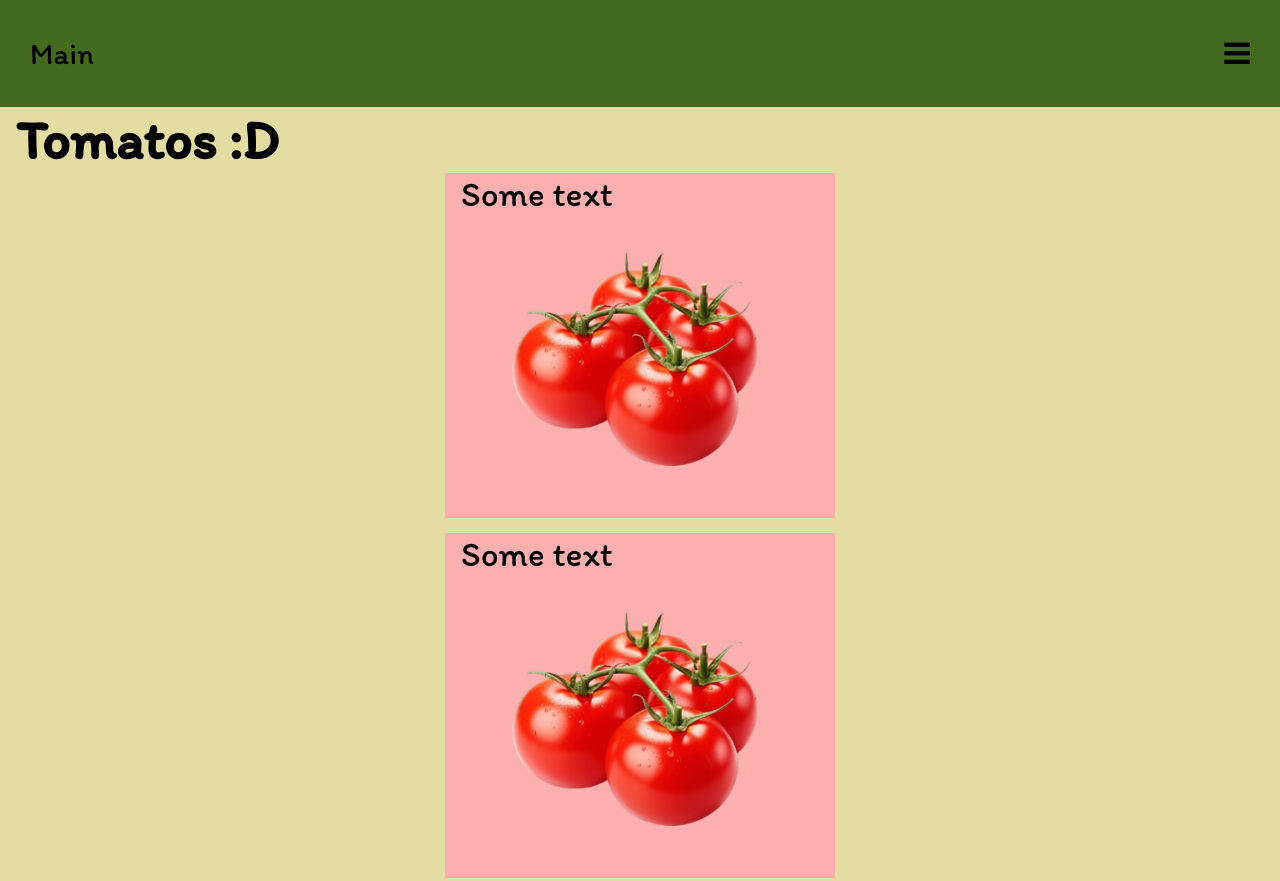
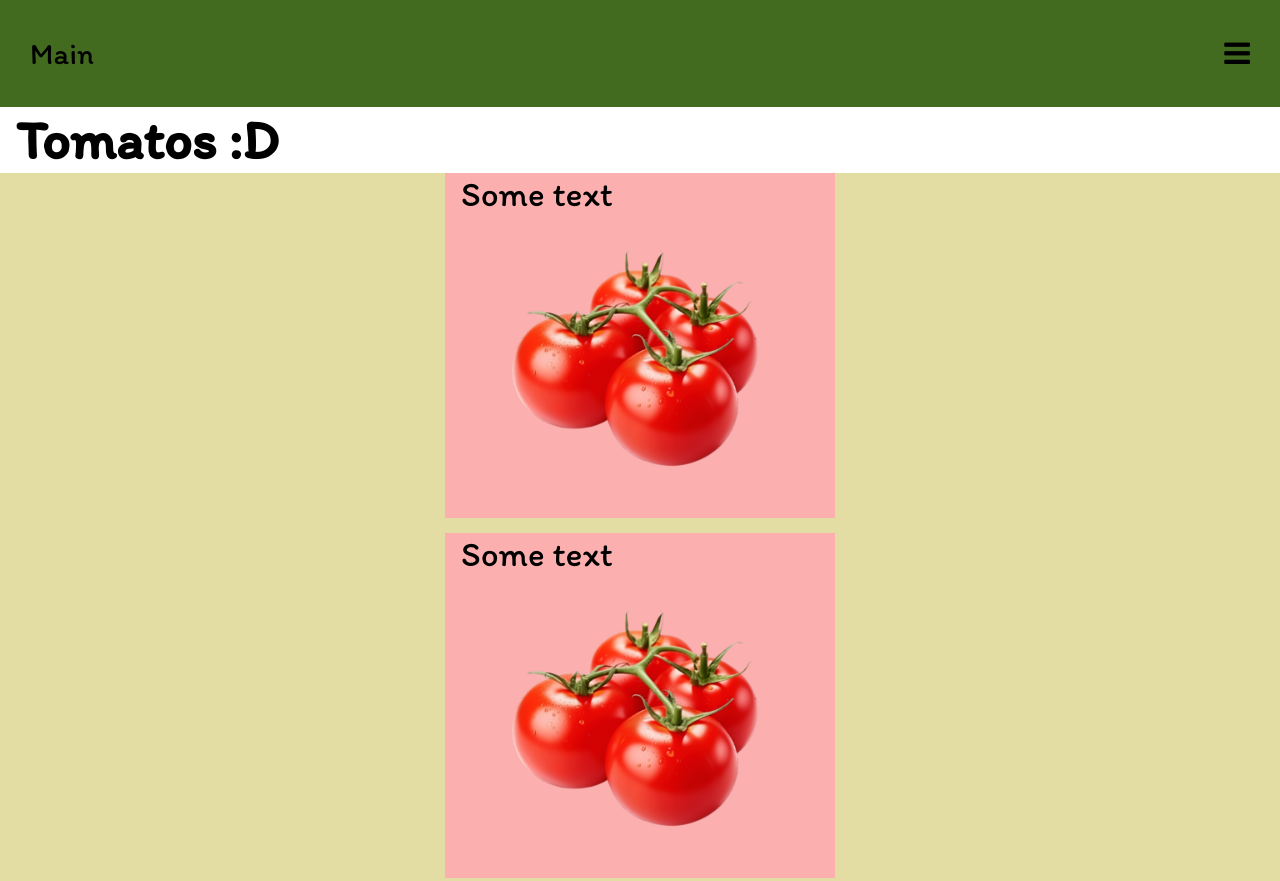
Before and after one commit to poloch12/zaverecne-kodovani, a plain HTML site: page index.html in a window 1280 px wide. Shown: the top 881 px of the page. Drawn offline with Linux system fonts and the light colour scheme.

Commit message:
Implement main container

```diff
--- a/index.html
+++ b/index.html
@@ -22,8 +22,9 @@
           </a>
         </div>
   </header>
+  <div class="mainContainer">
+    <h1>Tomatos :D</h1>
       <div class="mobile-container">
-        <h1>Tomatos :D</h1>
           <div class="col-12">
             <div class="tomato-container">
               <p>Some text</p>
@@ -42,16 +43,15 @@
               <img src="tomato.png" class="center" style="width: auto; height: 300px;"/>
             </div>
         </div>
+    </div>
 
-
-
+    </div>
     <div class="footer">
             <div class="grey">
               <p class="footerP">Tel: +420 937 098 977</p>
               <p class="footerP">Email: po@spse.cz</p>
             </div>
           </div>
-    </div>
     <script src="burgerJS.js"></script>
 </body>
 </html>
```
Lines whose indentation alone changed are shown as unchanged.
